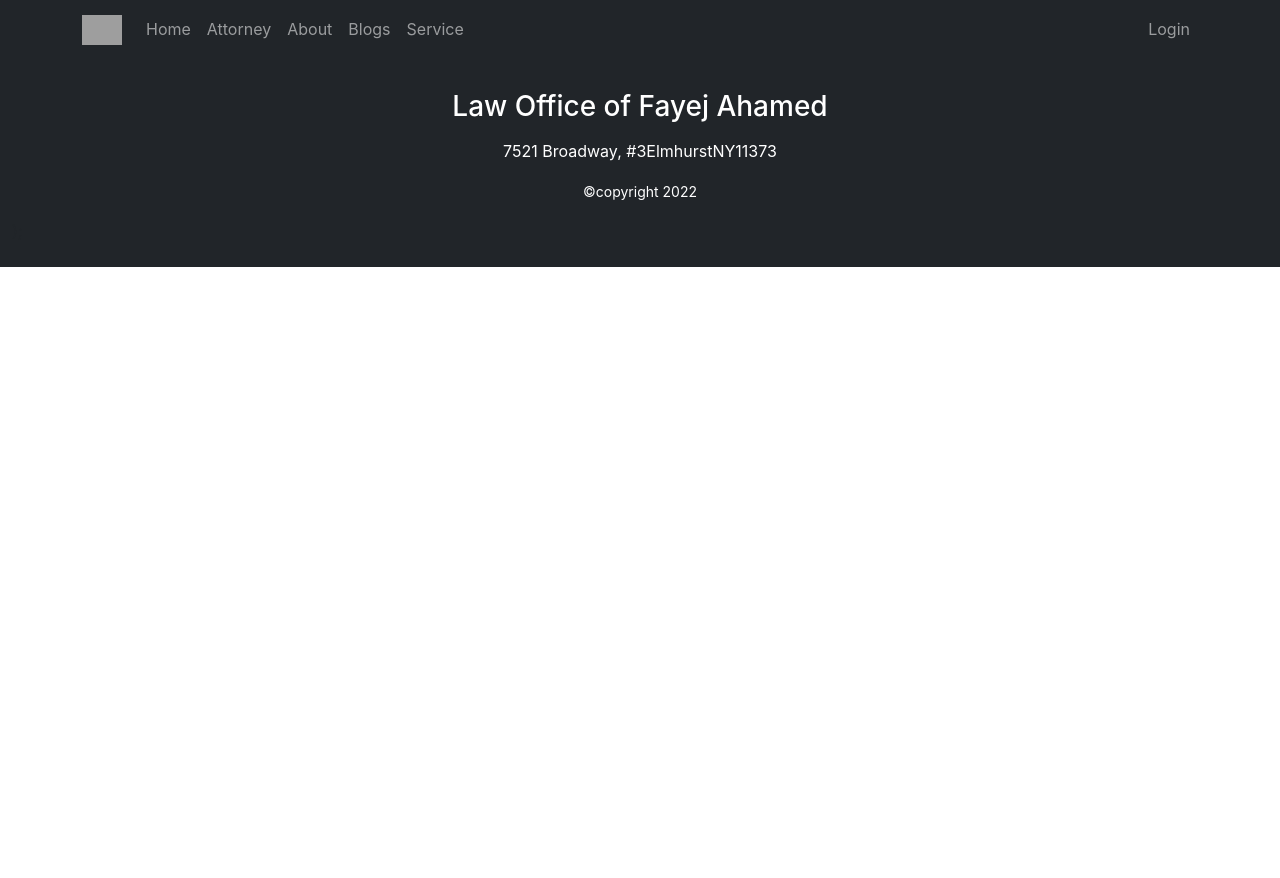
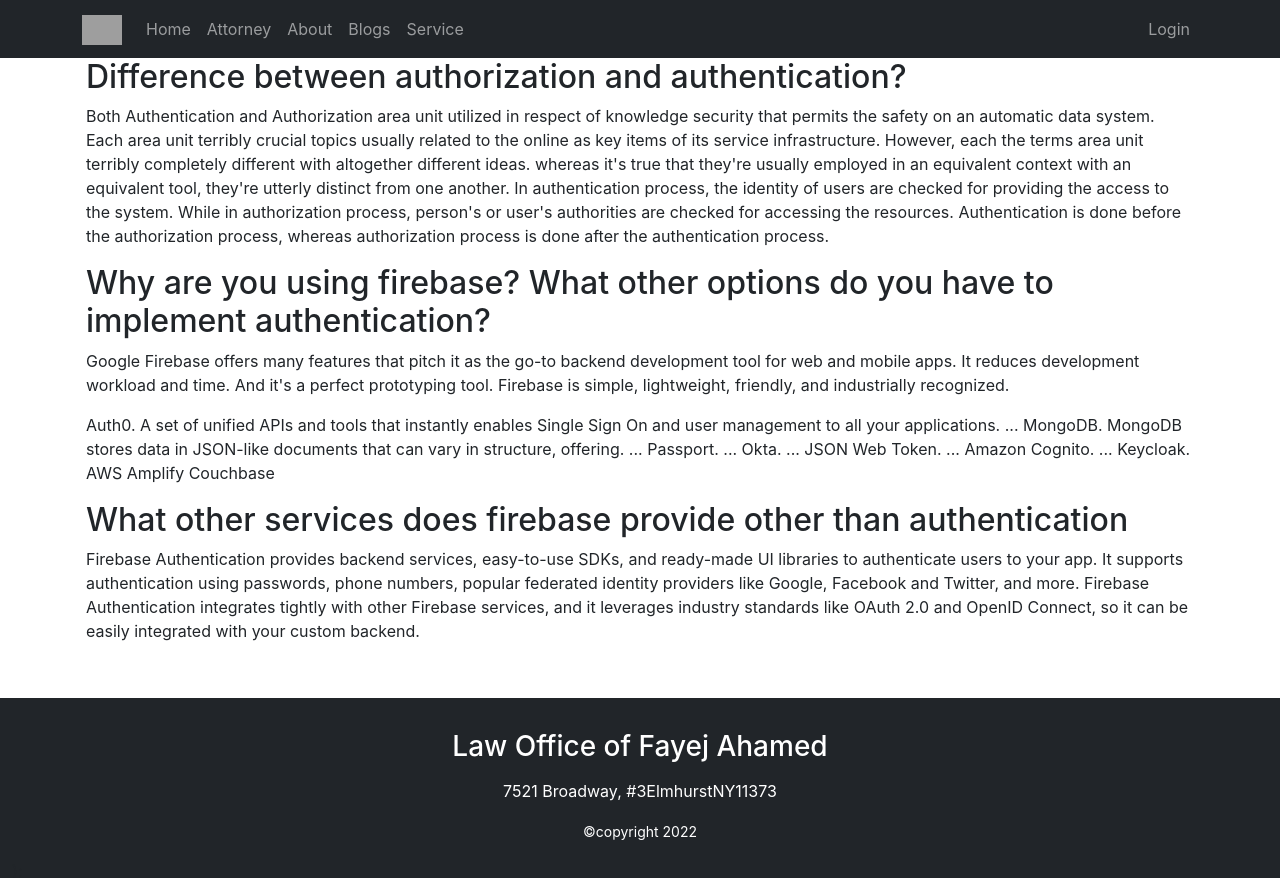
Before and after one commit to FayejAhamed/-independent-service-provider, a React (Create React App) app: page /blogs in a window 1280 px wide. Shown: the top 878 px of the page. Before the commit the page ends 800 px from the top, so only its background shows below. Built offline with nearby package versions, Linux system fonts and the light colour scheme; no server answers; grey boxes are pictures that could not be loaded.

Commit message:
about my self addded

```diff
--- a/src/App.js
+++ b/src/App.js
@@ -10,6 +10,7 @@ import Login from './Pages/Login/Login/Login';
 import About from './Pages/About/About';
 import Attorney from './Pages/Home/Attorney/Attorney';
 import Footer from './Pages/Shared/Footer/Footer';
+import Blogs from './Pages/Shared/Blogs/Blogs';
 
 function App() {
   return (
@@ -20,6 +21,7 @@ function App() {
         <Route path='/home' element={<Home></Home>}></Route>
         <Route path='/attorney' element={<Attorney></Attorney>}></Route>
         <Route path='/about' element={<About></About>}></Route>
+        <Route path='/blogs' element={<Blogs></Blogs>}></Route>
         <Route path='/checkout' element={
           <RequireAuth>
            <CheckOut></CheckOut>
--- a/src/Pages/About/About.js
+++ b/src/Pages/About/About.js
@@ -2,8 +2,9 @@ import React from 'react';
 
 const About = () => {
     return (
-        <div>
-            <h2>this is about page</h2>
+        <div className='container'>
+            <h2>About My Self</h2>
+            <p>Hello, My Name is Fyyej Ahamed.Currently I am not student. I have a small job. But I am so excited learn pragramming. I love wev development. This is my dream for long. I hope one In sha Allah One day I will succes.  </p>
         </div>
     );
 };
--- a/src/Pages/Login/SocialLogin/SocialLogin.js
+++ b/src/Pages/Login/SocialLogin/SocialLogin.js
@@ -1,13 +1,17 @@
 import React from 'react';
 import { Button } from 'react-bootstrap';
 import { useSignInWithGoogle } from 'react-firebase-hooks/auth';
-import { useNavigate } from 'react-router-dom';
+import { useLocation, useNavigate } from 'react-router-dom';
 import auth from '../../../firebase.init';
 import Loading from '../Loading/Loading';
 
 const SocialLogin = () => {
     const [signInWithGoogle, user, loading, error] = useSignInWithGoogle(auth);
     const navigate = useNavigate();
+    const location = useLocation();
+
+    const from = location.state?.from?.pathname || "/";
+
     let errorElement;
     if(loading ){
         return <Loading></Loading>
@@ -22,7 +26,8 @@ const SocialLogin = () => {
 
     }
     if (user ) {
-        navigate('/home')
+        navigate(from, { replace: true });
+
     }
     return (
         <div>
@@ -39,6 +44,7 @@ const SocialLogin = () => {
                     <span className='px-2'> Google sign In</span>
                 </Button>
             </div>
+            {errorElement}
         </div>
     );
 };
--- /dev/null
+++ b/src/Pages/Shared/Blogs/Blogs.js
@@ -0,0 +1,37 @@
+import React from 'react';
+
+const Blogs = () => {
+    return (
+        <div className='container g-3 ' style={{height:'80vh'}}>
+            <div>
+                <h2> Difference between authorization and authentication?</h2>
+                <p>Both Authentication and Authorization area unit utilized in respect of knowledge security that permits the safety on an automatic data system. Each area unit terribly crucial topics usually related to the online as key items of its service infrastructure. However, each the terms area unit terribly completely different with altogether different ideas. whereas it's true that they're usually employed in an equivalent context with an equivalent tool, they're utterly distinct from one another.
+
+                    In authentication process, the identity of users are checked for providing the access to the system. While in authorization process, person's or user's authorities are checked for accessing the resources. Authentication is done before the authorization process, whereas authorization process is done after the authentication process.</p>
+
+            </div>
+            <div>
+                <h2> Why are you using firebase? What other options do you have to implement authentication?</h2>
+                <p>Google Firebase offers many features that pitch it as the go-to backend development tool for web and mobile apps. It reduces development workload and time. And it's a perfect prototyping tool. Firebase is simple, lightweight, friendly, and industrially recognized.</p>
+                <p>
+                    Auth0. A set of unified APIs and tools that instantly enables Single Sign On and user management to all your applications. ...
+                    MongoDB. MongoDB stores data in JSON-like documents that can vary in structure, offering. ...
+                    Passport. ...
+                    Okta. ...
+                    JSON Web Token. ...
+                    Amazon Cognito. ...
+                    Keycloak.
+                    AWS Amplify
+                    Couchbase
+                </p>
+            </div>
+            <div><h2>What other services does firebase provide other than authentication</h2>
+                <p>Firebase Authentication provides backend services, easy-to-use SDKs, and ready-made UI libraries to authenticate users to your app. It supports authentication using passwords, phone numbers, popular federated identity providers like Google, Facebook and Twitter, and more.
+
+Firebase Authentication integrates tightly with other Firebase services, and it leverages industry standards like OAuth 2.0 and OpenID Connect, so it can be easily integrated with your custom backend.</p>
+            </div>
+        </div>
+    );
+};
+
+export default Blogs;
```
